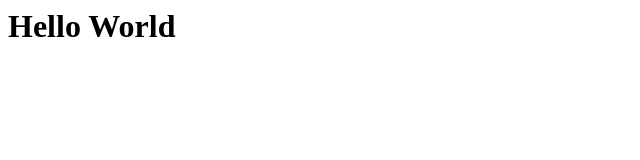
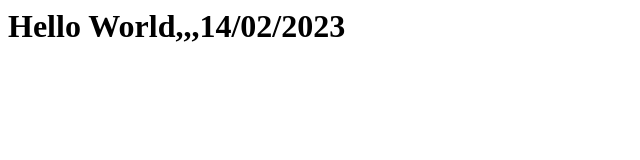
Before and after one commit to Prajoti-27/index.html, a plain HTML site: page index.html in a window 1280 px wide. Shown: the whole page, without its empty margins (0-640 px from the left). Drawn offline with Linux system fonts and the light colour scheme.

Commit message:
second commit

```diff
--- a/index.html
+++ b/index.html
@@ -1,3 +1,3 @@
 <h1>
-Hello World
+Hello World,,,14/02/2023
 <h1/>
```
